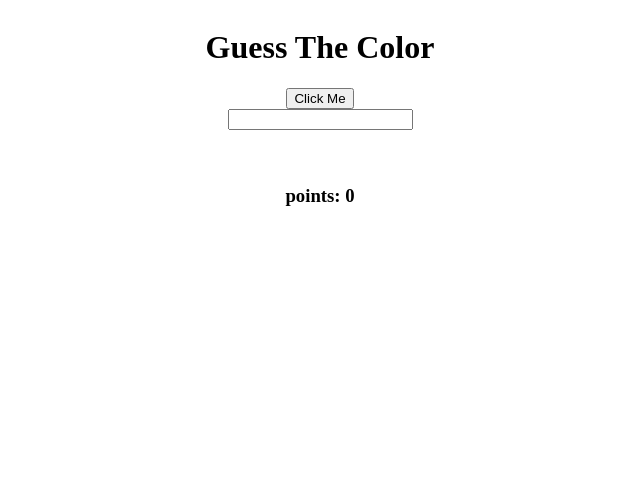
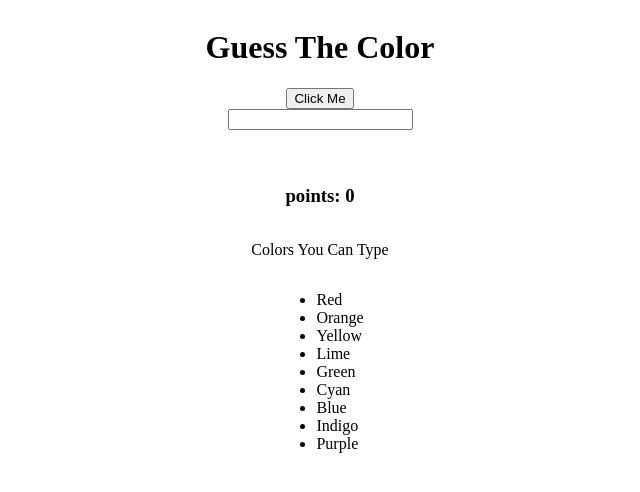
Before and after one commit to RodriNA/Final-Project, a plain HTML site: page index.html in a window 1280 px wide. Shown: the whole page, without its empty margins (320-960 px from the left). Drawn offline with Linux system fonts and the light colour scheme.

Commit message:
finished adding color list

```diff
--- a/index.html
+++ b/index.html
@@ -13,6 +13,18 @@
     <input type="text" id="fname" name="fname"><br><br>
 
     <h3 id = "points">points: 0 </h3>
+    <p>Colors You Can Type</p>
+    <ul>
+        <li>Red</li>
+        <li>Orange</li>
+        <li>Yellow</li>
+        <li>Lime</li>
+        <li>Green</li>
+        <li>Cyan</li>
+        <li>Blue</li>
+        <li>Indigo</li>
+        <li>Purple</li>
+    </ul>
 
     <script src="script.js"></script>
 
--- a/script.js
+++ b/script.js
@@ -9,7 +9,7 @@ function changeBackground(color) {
     }
 
 function randomColor() {
-    let colors = ["red", "orange", "yellow", "lime", "cyan", "blue", "purple"];
+    let colors = ["red", "orange", "yellow", "green", "lime", "cyan", "blue", "indigo", "purple"];
     let randomColor = colors[Math.floor(Math.random() * colors.length)];
     changeBackground(randomColor);
     if (textBox.value == randomColor) {
```
